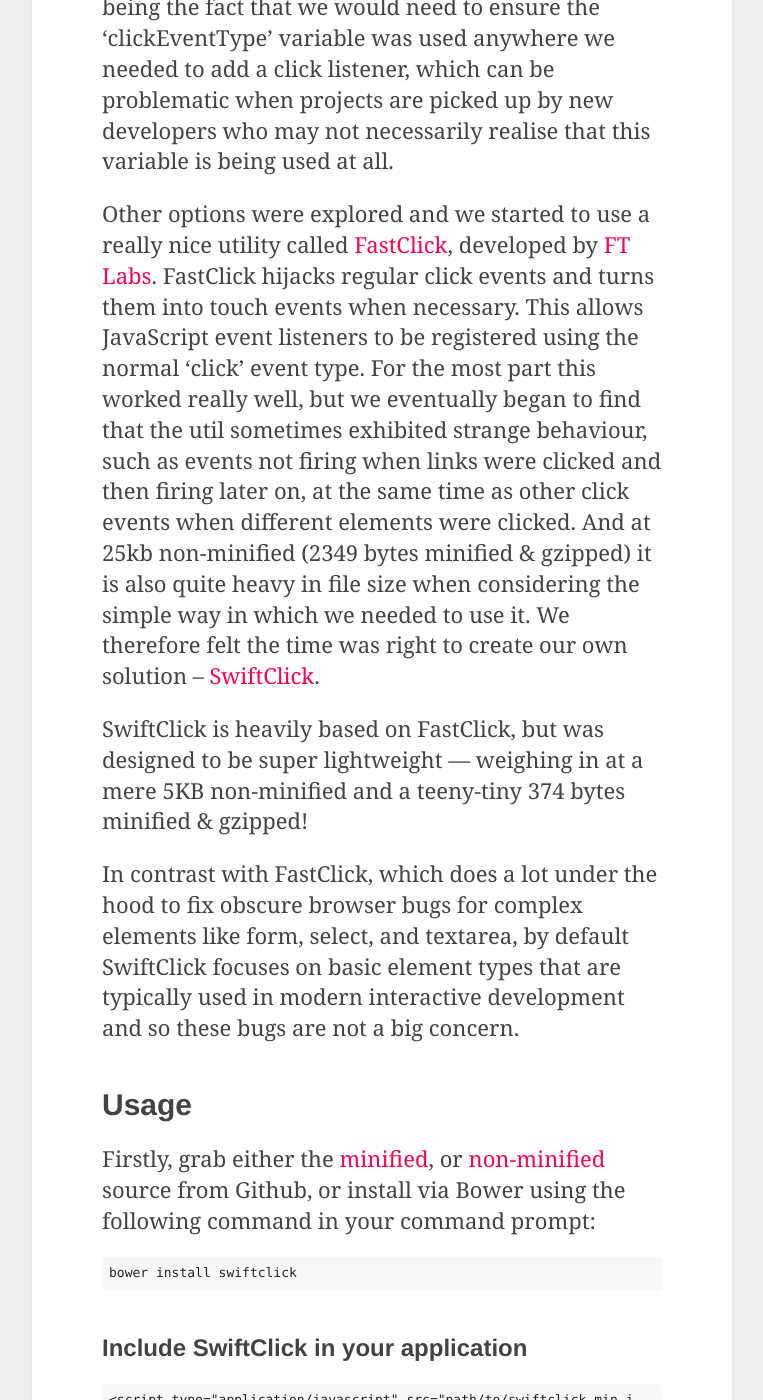
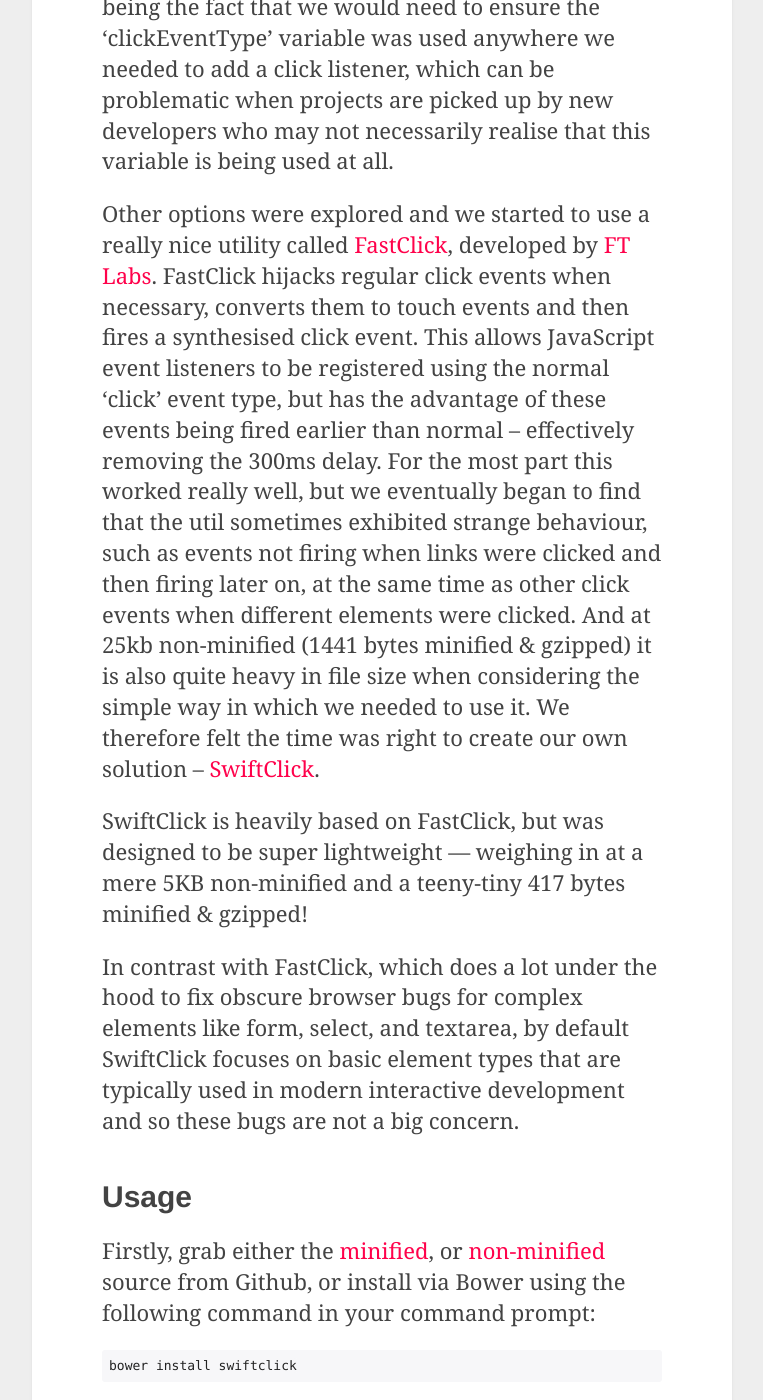
Before and after one commit to tmwagency/labs-blog, a Jekyll site: the page built from _posts/2014-01-10-fast-tapping-with-swiftclick.md, in a window 1280 px wide and 1400 px high, scrolled down 1462 px. Shown: the whole window, without its empty margins (258-1021 px from the left). Built offline with Jekyll 4.4.1, drawn with Linux system fonts in a browser that asks for light colours; some web fonts are replaced; Markdown is read by kramdown in place of the engine named in the settings; a script that is not in the unit is left out; comment, search, counter and statistics services are not loaded.

Commit message:
Updated some of the wording and added a new excerpt.

```diff
--- a/_posts/2014-01-10-fast-tapping-with-swiftclick.md
+++ b/_posts/2014-01-10-fast-tapping-with-swiftclick.md
@@ -7,7 +7,7 @@
   - "front-end"
   - touch devices
 author: ivan
-excerpt: "It's important to make sure a team of developers are all on the same page when developing across multiple projects. We look at what helps our front-end team at TMW."
+excerpt: "SwiftClick is a library created to eliminate the 300ms click event delay on touch devices that support orientation change and is designed to be super lightweight — weighing in at a teeny-tiny 417 bytes minified & gzipped!"
 published: true
 ---
 
@@ -23,16 +23,13 @@
 
 We would then use the `'clickEventType'` variable in any event listeners that needed to get a click event:
 
-
 	someEl.addEventListener (clickEventType, fn, false);
-
 
 This worked pretty nicely, with the main drawback being the fact that we would need to ensure the 'clickEventType' variable was used anywhere we needed to add a click listener, which can be problematic when projects are picked up by new developers who may not necessarily realise that this variable is being used at all.
 
+Other options were explored and we started to use a really nice utility called [FastClick](https://github.com/ftlabs/fastclick), developed by [FT Labs](https://github.com/ftlabs). FastClick hijacks regular click events when necessary, converts them to touch events and then fires a synthesised click event. This allows JavaScript event listeners to be registered using the normal 'click' event type, but has the advantage of these events being fired earlier than normal – effectively removing the 300ms delay. For the most part this worked really well, but we eventually began to find that the util sometimes exhibited strange behaviour, such as events not firing when links were clicked and then firing later on, at the same time as other click events when different elements were clicked. And at 25kb non-minified (1441 bytes minified & gzipped) it is also quite heavy in file size when considering the simple way in which we needed to use it. We therefore felt the time was right to create our own solution – [SwiftClick](https://github.com/tmwagency/swiftclick).
 
-Other options were explored and we started to use a really nice utility called [FastClick](https://github.com/ftlabs/fastclick), developed by [FT Labs](https://github.com/ftlabs). FastClick hijacks regular click events and turns them into touch events when necessary. This allows JavaScript event listeners to be registered using the normal 'click' event type. For the most part this worked really well, but we eventually began to find that the util sometimes exhibited strange behaviour, such as events not firing when links were clicked and then firing later on, at the same time as other click events when different elements were clicked. And at 25kb non-minified (2349 bytes minified & gzipped) it is also quite heavy in file size when considering the simple way in which we needed to use it. We therefore felt the time was right to create our own solution – [SwiftClick](https://github.com/tmwagency/swiftclick).
-
-SwiftClick is heavily based on FastClick, but was designed to be super lightweight — weighing in at a mere 5KB non-minified and a teeny-tiny 374 bytes minified & gzipped!
+SwiftClick is heavily based on FastClick, but was designed to be super lightweight — weighing in at a mere 5KB non-minified and a teeny-tiny 417 bytes minified & gzipped!
 
 In contrast with FastClick, which does a lot under the hood to fix obscure browser bugs for complex elements like form, select, and textarea, by default SwiftClick focuses on basic element types that are typically used in modern interactive development and so these bugs are not a big concern.
 
```
